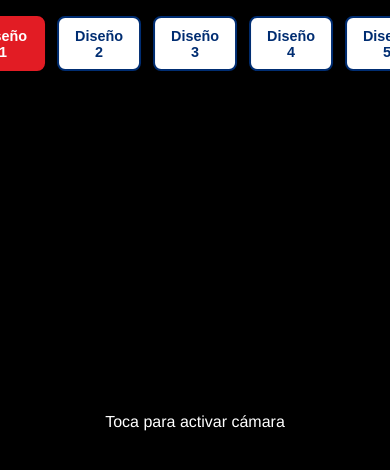
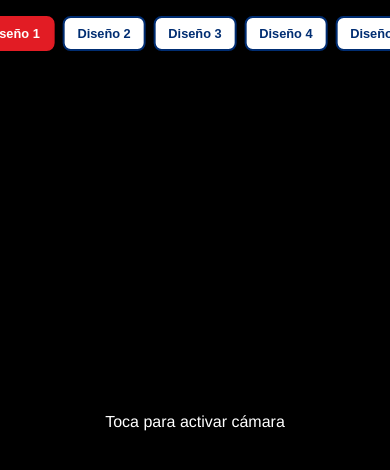
Before and after one commit to DLopezHub/pintacaras, a plain HTML site: page index.html in a window 390 px wide. Shown: the top 470 px of the page. Drawn offline with Linux system fonts and the light colour scheme.

Commit message:
Update style.css

```diff
--- a/style.css
+++ b/style.css
@@ -1,4 +1,4 @@
-/* Reset y fondo negro */
+/* Reset y fondo */
 html, body {
   margin: 0;
   padding: 0;
@@ -12,7 +12,8 @@ html, body {
 /* Vídeo y canvas ocupan toda la pantalla */
 video, canvas {
   position: absolute;
-  top: 0; left: 0;
+  top: 0;
+  left: 0;
   width: 100vw;
   height: 100vh;
   object-fit: cover;
@@ -21,8 +22,10 @@ video, canvas {
 /* Overlay semitransparente */
 #overlay {
   position: absolute;
-  top: 0; left: 0;
-  width: 100vw; height: 100vh;
+  top: 0;
+  left: 0;
+  width: 100vw;
+  height: 100vh;
   display: flex;
   align-items: center;
   justify-content: center;
@@ -45,7 +48,7 @@ video, canvas {
   animation: pulse 2.5s infinite;
 }
 
-/* Pulsación suave */
+/* Animación de pulso */
 @keyframes pulse {
   0%, 100% { transform: scale(1); }
   50%      { transform: scale(1.05); }
@@ -55,6 +58,7 @@ video, canvas {
   transform: scale(1.08);
   box-shadow: 0 12px 28px rgba(0, 0, 0, 0.4);
 }
+
 #start-btn:active {
   transform: scale(0.95);
   box-shadow: 0 6px 16px rgba(0, 0, 0, 0.2);
@@ -69,10 +73,19 @@ video, canvas {
   z-index: 20;
   display: flex;
   gap: 12px;
+  overflow-x: auto;
+  padding: 0 8px;
+  box-sizing: border-box;
+}
+
+/* Ocultar scrollbar en Webkit */
+#buttons::-webkit-scrollbar {
+  display: none;
 }
 
 /* Botones de selección de diseño */
 #buttons button {
+  flex: 0 0 auto;
   background: #FFF;
   color: #002D72;
   border: 2px solid #002D72;
@@ -83,6 +96,7 @@ video, canvas {
   cursor: pointer;
   transition: background 0.2s ease, color 0.2s ease, box-shadow 0.2s ease;
   box-shadow: 0 4px 12px rgba(0, 0, 0, 0.15);
+  white-space: nowrap;
 }
 
 /* Hover en botones de diseño */
@@ -99,3 +113,18 @@ video, canvas {
   color: #FFF;
   box-shadow: 0 6px 20px rgba(0, 0, 0, 0.35);
 }
+
+/* Responsive: ajustar tamaño en pantallas pequeñas */
+@media (max-width: 480px) {
+  #start-btn {
+    font-size: 1rem;
+    padding: 0.6rem 1.2rem;
+  }
+  #buttons {
+    gap: 8px;
+  }
+  #buttons button {
+    font-size: 0.8rem;
+    padding: 0.5rem 0.8rem;
+  }
+}
```
